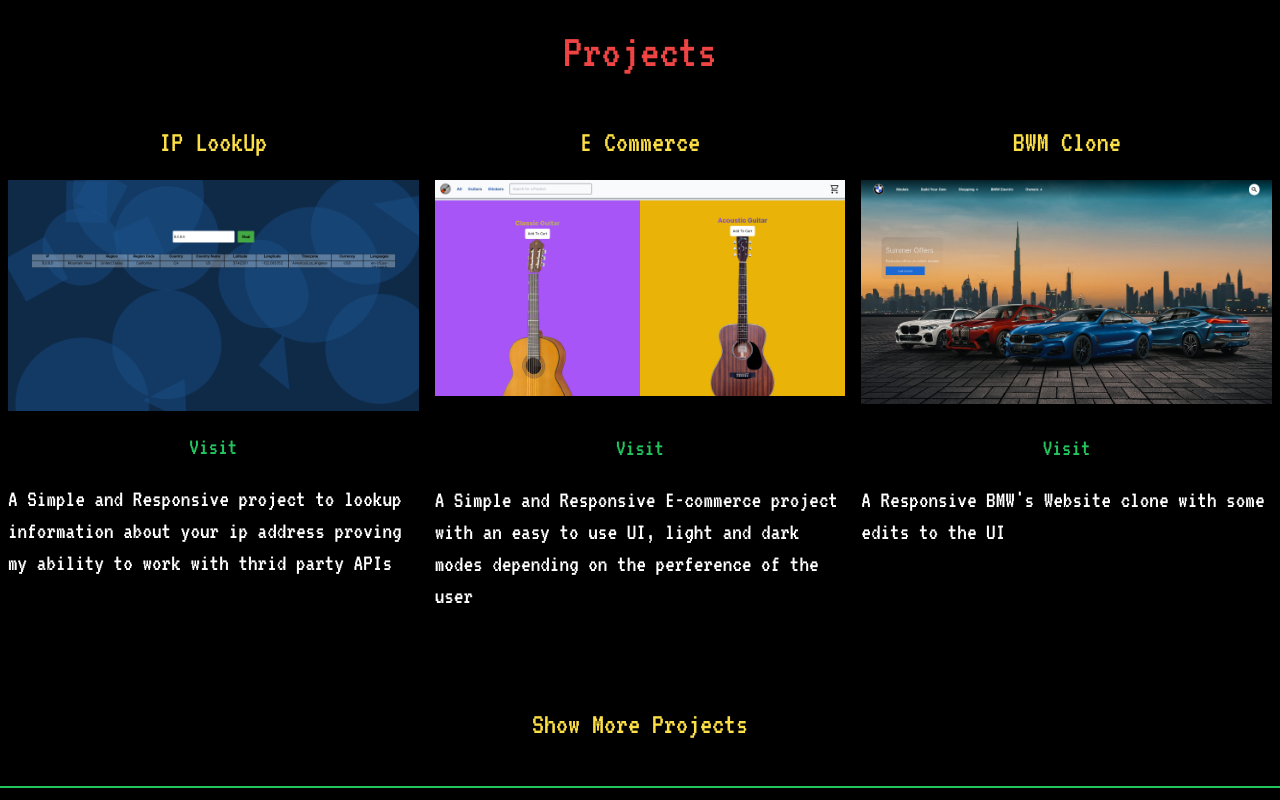
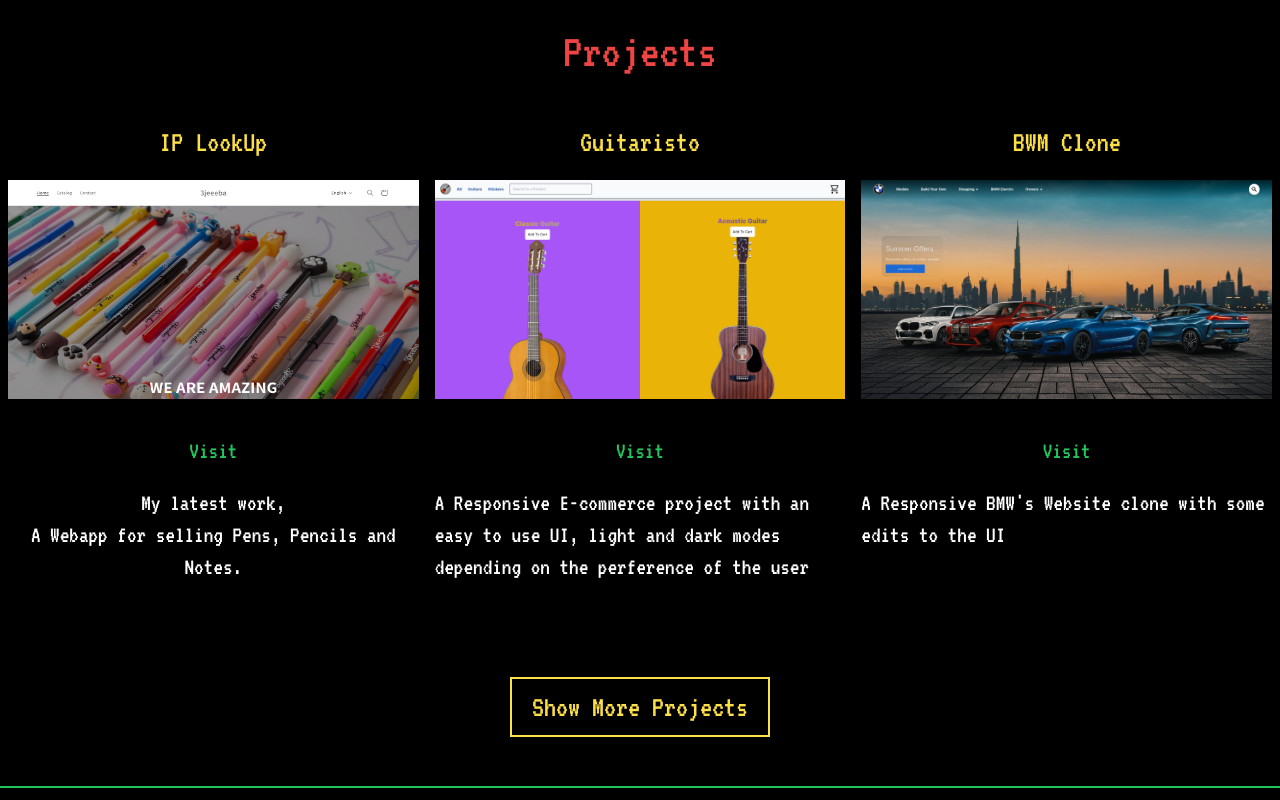
Before and after one commit to AndrewZakhari/portfolio, a Next.js app: page / in a window 1280 px wide. Shown: the part 1680-2480 px from the top of the page. Built offline with nearby package versions, Linux system fonts and the light colour scheme.

Commit message:
Added a new Project and some new animations

```diff
--- a/components/projects.tsx
+++ b/components/projects.tsx
@@ -19,23 +19,23 @@
             <div  className="flex flex-col items-center  transition-all duration-500 gap-5 animate-slideIn2sRev
              border-green-500 w-3/4 lg:w-1/3  lg:border-transparent border-b-2  p-2 hover:border-green-500">
             <h1 className="text-3xl text-yellow-300">IP LookUp</h1>
-            <Image alt="" src='/ip-lookup.jpg' width="464" height="144" />
-              <Link target="_blank" href="https://ip-lookup-self.vercel.app" className="text-md text-green-500 hover:underline lg:no-underline underline
+            <Image className="lg:pb-4 lg:h-[235px]" alt="" src='/3jeeba.jpg' width="464" height="144" />
+              <Link target="_blank" href="https://3jeeeba.com" className="text-md text-green-500 hover:underline lg:no-underline underline
             transition-all hover:cursor-pointer ">Visit</Link>
-            <p>A Simple and Responsive project to lookup information about your ip address proving my ability to work with thrid party APIs </p>
+          <p className="text-center">My latest work,<br/> A Webapp for selling Pens, Pencils and Notes. </p>
             </div>
             <div className="flex w-3/4 flex-col items-center tranistion-all duration-500 gap-5 animate-fadeIn
              border-green-500 lg:w-1/3 lg:border-transparent border-b-2 p-2 hover:border-green-500">
-            <h1 className="text-3xl text-yellow-300">E Commerce</h1>
-            <Image className="lg:pb-4" alt="" src="/e-commerce1.jpg" width="464" height="144"/>
-              <Link target="_blank" href="https://e-commerce-sepia-omega.vercel.app/" className="text-md text-green-500 lg:no-underline underline hover:underline
+            <h1 className="text-3xl text-yellow-300">Guitaristo</h1>
+            <Image className="lg:pb-4 lg:h-[235px]" alt="" src="/e-commerce1.jpg" width="464" height="144"/>
+              <Link target="_blank" href="https://guitaristo.vercel.app/" className="text-md text-green-500 lg:no-underline underline hover:underline
             transition-all hover:cursor-pointer ">Visit</Link>
-            <p>A Simple and Responsive E-commerce project with an easy to use UI, light and dark modes depending on the perference of the user </p>
+            <p>A Responsive E-commerce project with an easy to use UI, light and dark modes depending on the perference of the user </p>
             </div>
             <div className="flex w-3/4  flex-col items-center transition-all duration-500 gap-5 animate-slideIn2s
-            border-green-500 lg:w-1/3 lg:border-transparent border-b-2 p-2 hover:border-green-500">
+            bonamerder-green-500 lg:w-1/3 lg:border-transparent border-b-2 p-2 hover:border-green-500">
             <h1 className="text-3xl text-yellow-300">BWM Clone</h1>
-            <Image className="lg:pb-2" alt="" src="/BMW.jpg" width="464" height="144"/>
+            <Image className="lg:pb-4 lg:h-[235px]" alt="" src="/BMW.jpg" width="464" height="144"/>
             <Link target="_blank" href="https://car-landing-page-flax.vercel.app/" className="text-md text-green-500 lg:no-underline underline hover:underline
             transition-all hover:cursor-pointer ">Visit</Link>
             <p>A Responsive BMW&apos;s Website clone with some edits to the UI </p>
@@ -44,17 +44,28 @@
         </div>
         { !show &&
         <div className="flex flex-col items-center">
-        <h1 onClick={() => setShow(true)} className="font-primary text-center text-yellow-300 py-10 text-3xl hover:cursor-pointer hover:underline">Show More Projects</h1>
+        <h1 onClick={() => setShow(true)} className="font-primary text-center bg-black border-2 border-yellow-300
+         text-yellow-300 py-2.5 my-10 px-5 text-3xl hover:cursor-pointer hover:bg-opacity-90 hover:bg-yellow-300 hover:text-black
+         ">Show More Projects</h1>
         </div>
         }{ show &&
-          <div className="flex flex-col  items-center">
-          <h1 onClick={() => setShow(false)} className="font-primary text-center text-yellow-300  text-3xl hover:cursor-pointer hover:underline py-10">Show Less Projects</h1>
-          <div className="flex flex-col gap-5 text-2xl items-center p-2 w-3/4 mb-20 lg:mb-10 lg:w-fit transition-all duration-500 lg:border-transparent border-green-500 hover:border-green-500 border-b-2  font-primary">
+          <div className="flex flex-col justify-center  transition-all overflow-x-hidden">
+          <h1 onClick={() => setShow(false)} className="font-primary text-center text-yellow-300 self-center text-3xl hover:cursor-pointer py-2.5 px-5 w-fit my-10 border-2 border-yellow-300 hover:bg-opacity-90 hover:text-black hover:bg-yellow-300">Show Less Projects</h1>
+          <div className="flex flex-row justify-around items-center ">
+          <div className="flex flex-col gap-5 text-2xl animate-slideIn1sRev lg:h-[470px] max-h-440px overflow-hidden  items-center p-2 w-3/4 mb-20 lg:mb-10 lg:w-fit transition-all duration-500 lg:border-transparent border-green-500 hover:border-green-500 border-b-2  font-primary">
             <h1 className="text-3xl  text-yellow-300">RELEVANT Digital Agency</h1>
-            <Image className="lg:pb-2" alt="" src="/RELEVANT.jpg" width="464" height="144"/>
+            <Image className="lg:pb-2 lg:h-[235px]" alt="" src="/RELEVANT.jpg" width="464" height="144"/>
             <Link target="_blank" href="https://agency-project-psi.vercel.app/" className="text-md text-green-500 lg:no-underline underline hover:underline
             transition-all hover:cursor-pointer ">Visit</Link>
             <p>A Responsive Digital Agency Website<br/> focused on my front-end skills done in 2021</p>
+          </div>
+          <div className="flex flex-col gap-5 text-2xl lg:h-[470px] animate-slideIn1s items-center p-2 w-3/4 mb-20 lg:mb-10 lg:w-fit transition-all duration-500 lg:border-transparent border-green-500 hover:border-green-500 border-b-2  font-primary">
+            <h1 className="text-3xl  text-yellow-300">IP Lookup</h1>
+            <Image className="lg:pb-2 lg:h-[235px]" alt="" src="/ip-lookup.jpg" width="464" height="144"/>
+            <Link target="_blank" href="https://agency-project-psi.vercel.app/" className="text-md text-green-500 lg:no-underline underline hover:underline
+            transition-all hover:cursor-pointer ">Visit</Link>
+            <p>A Webapp that helps you find information about <br/> a given IP Adress using a third party API</p>
+          </div>
           </div>
           </div>
         }
--- a/components/services.tsx
+++ b/components/services.tsx
@@ -3,7 +3,8 @@
 const Services = () => {
     const {ref, inView} = useInView()
     return (
-        <div ref={ref} className="font-primary text-white -mt-80 pb-10  lg:mt-0 flex flex-col border-b-2 border-green-500 text-2xl lg:h-screen h-[1600px]">
+        <div ref={ref} className="font-primary text-white -mt-80 pb-10 lg:pb-10 lg:mt-0 flex flex-col border-b-2
+         border-green-500 text-2xl lg:h-full h-[1600px]">
             { inView &&
             <>
             <h1 className="text-red-500 text-center mt-96 animate-fadeIn lg:mt-0 py-10 text-5xl">Services</h1>
--- a/tailwind.config.js
+++ b/tailwind.config.js
@@ -50,16 +50,18 @@
         slideInRev: {
           '0%': {transform: "translate(-100%, 0px)", opacity: "0"},
           '100%': {transform: "translate(0px, 0px)", opacity: "1"}
-        }
+        },
+
       },
       animation: {
         slideIn2s : "slideIn 2s ease-in-out ",
         slideIn3s: "slideIn 3s ease-in-out",
         slideIn1s: "slideIn 1s ease-in-out",
-        slideIn2sRev: "slideInRev 2s ease-in-out ",
+        slideIn1sRev: "slideInRev 1s ease-in-out ",
+        slideIn2sRev: "slideInRev 2s ease-in-out",
         scale1s: "scale  1s ease-in-out",
         scale2s: "scale 2s ease-in-out ",
-        fadeIn: "fadeIn 2s ease-in-out"
+        fadeIn: "fadeIn 2s ease-in-out",
       },
       skew:{
         '80': "80deg",
```
